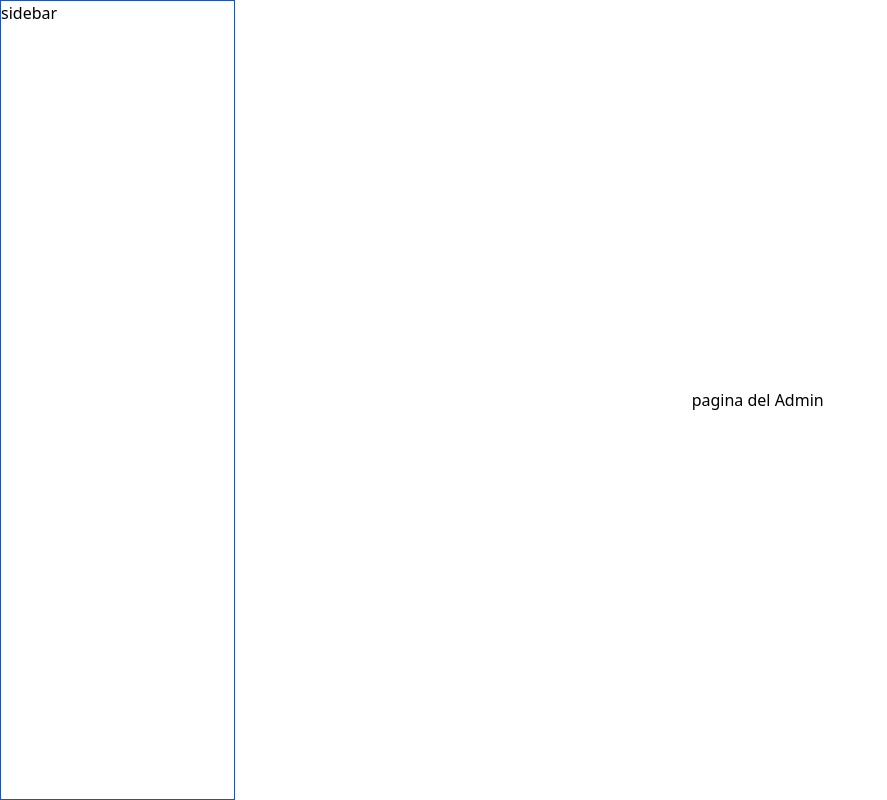
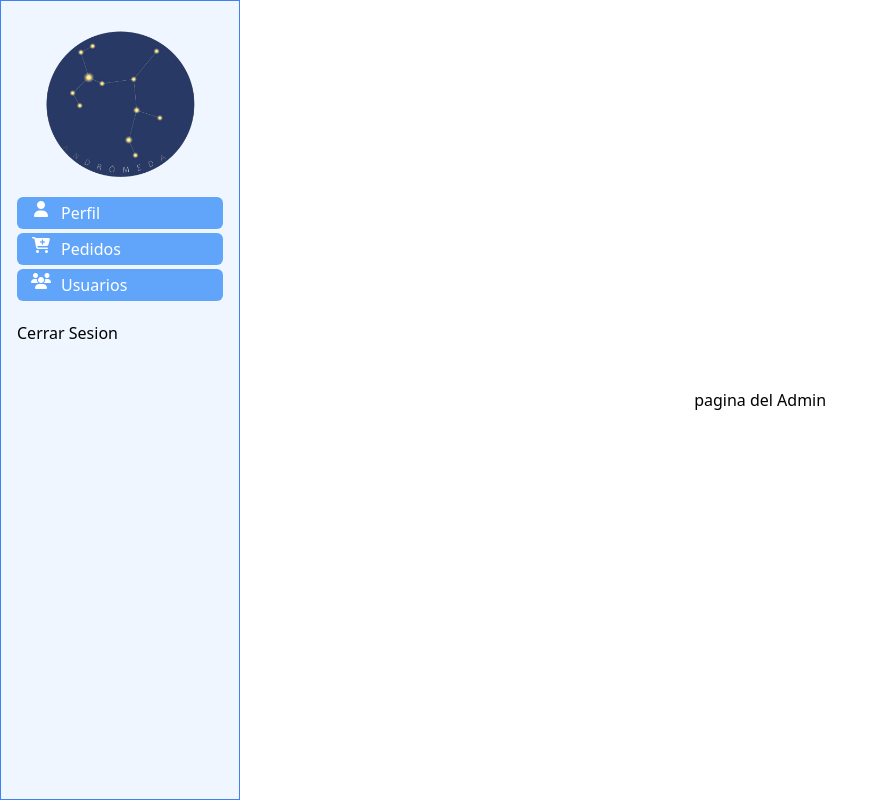
Before and after one commit to SebG15/proyecto, a React (Create React App) app: page /admin in a window 1280 px wide. Shown: the whole page, without its empty margins (0-887 px from the left). Built offline with nearby package versions, Linux system fonts and the light colour scheme.

Commit message:
sidebar mejorado con botones e iconos

```diff
--- a/public/index.html
+++ b/public/index.html
@@ -15,6 +15,10 @@
       user's mobile device or desktop. See https://developers.google.com/web/fundamentals/web-app-manifest/
     -->
     <link rel="manifest" href="%PUBLIC_URL%/manifest.json" />
+    <script
+      src="https://kit.fontawesome.com/b4586b3d17.js"
+      crossorigin="anonymous"
+    ></script>
     <!--
       Notice the use of %PUBLIC_URL% in the tags above.
       It will be replaced with the URL of the `public` folder during the build.
--- a/src/components/Sidebar.jsx
+++ b/src/components/Sidebar.jsx
@@ -1,10 +1,38 @@
 import React from 'react'
+import Logo from 'Media/logo.png'
 import 'Styles/StylesTailw.css'
+import { Link } from 'react-router-dom'
 
 const Sidebar = () => {
     return (
-        <nav className="w-72 border border-blue-700 h-full flex flex-col justify-between ">sidebar </nav>
+        <nav className="w-72 border border-blue-500 h-full flex flex-col bg-blue-50 p-4">
+            <Link to="/admin">
+            <div className='max-w-md w-full'>
+                <img className='mx-auto h-40 w-auto' src={Logo} alt='Logo' />
+            </div>
+            </Link>
+            <div className="my-4">
+            <Ruta ruta ="/admin/perfil" nombre='Perfil' icono="fas fa-user"/>
+            <Ruta ruta='/admin/productos' nombre='Pedidos' icono="fas fa-cart-plus"/>
+            <Ruta ruta ="/admin/perfil"nombre='Usuarios'  icono="fas fa-users"/>
+
+            </div>
+
+
+
+
+
+            <button className="flex items-start"> Cerrar Sesion </button>
+         </nav>
     )
+}
+const Ruta =({ruta,nombre,icono})=>{
+    return(
+    <Link to={ruta}>
+            <button className="my-1 flex items-start p-1 bg-blue-400 hover:bg-blue-700 w-full text-white rounded-md">
+            <i class={`${icono} w-10`}/>
+            {nombre} </button>
+            </Link>)
 }
 
 export default Sidebar
```
